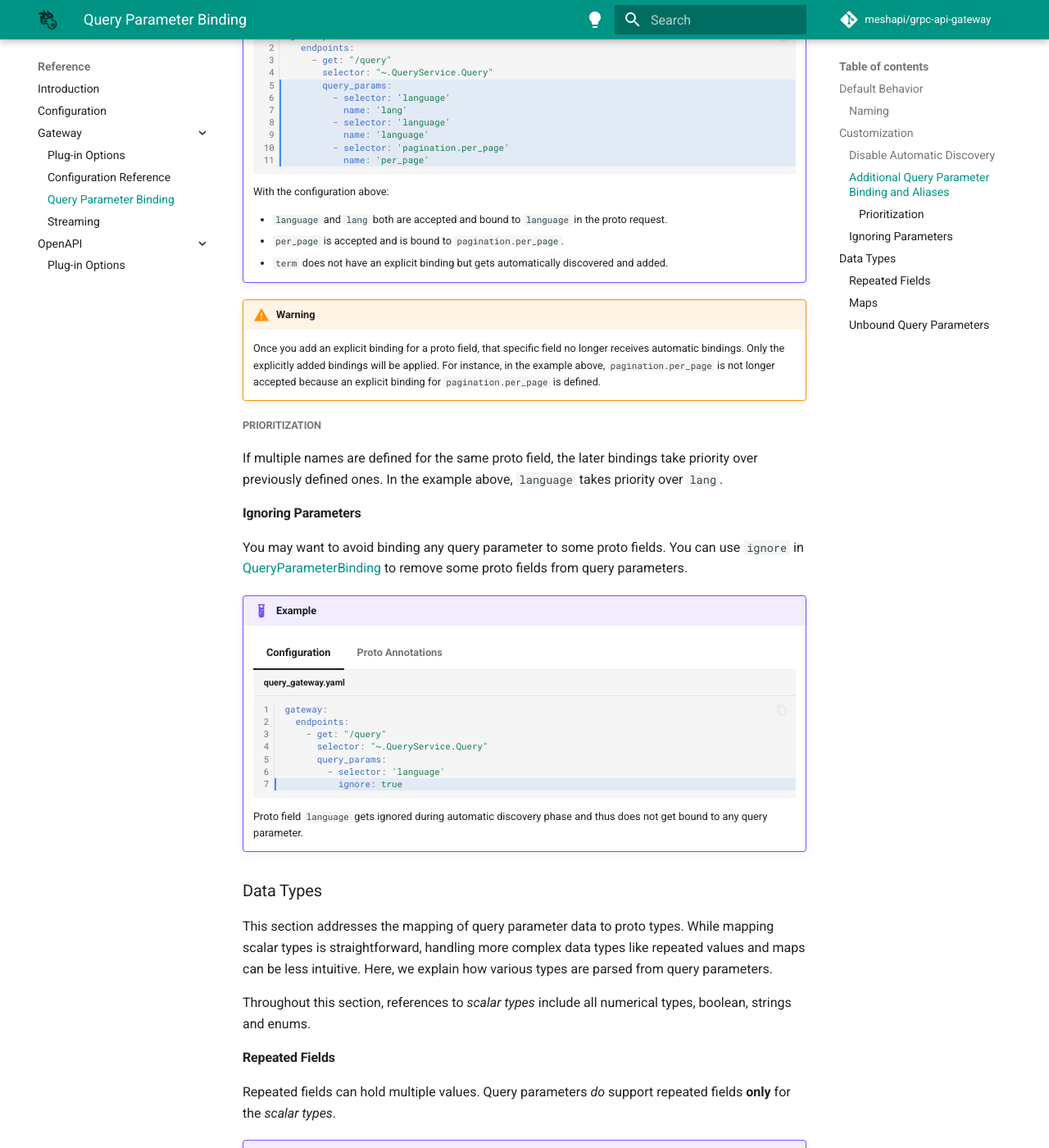
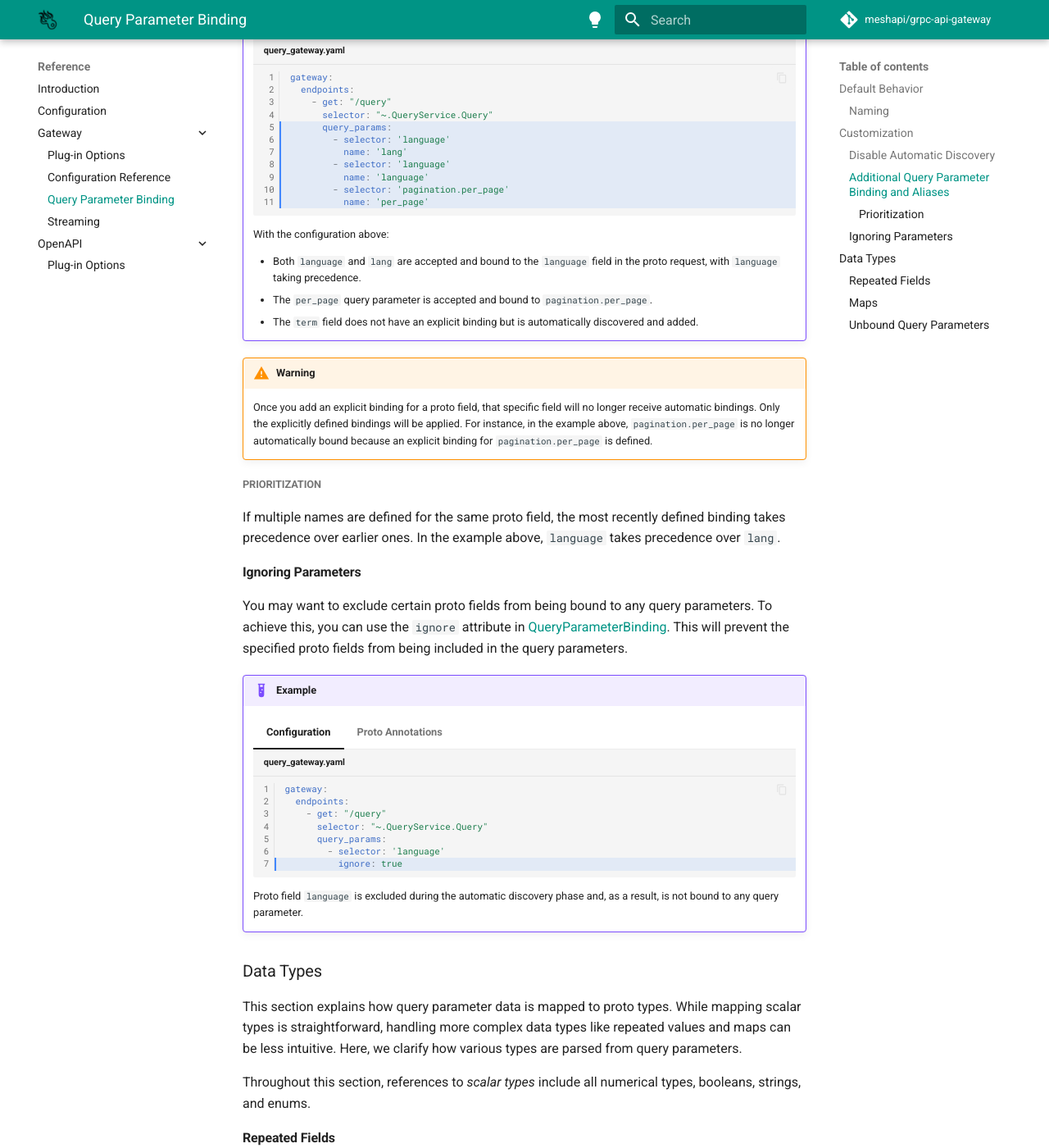
Before and after one commit to meshapi/grpc-api-gateway, an MkDocs documentation site: the page built from docs/reference/grpc/query.md, in a window 1280 px wide and 1400 px high, scrolled down 2019 px. Shown: the whole window at 82% size. Built offline with MkDocs 1.6.1 and Material for MkDocs 9.7.7, drawn with Linux system fonts in a browser that asks for light colours; comment, search, counter and statistics services are not loaded; some of the changed text lies outside the part shown.

Commit message:
improve grpc docs

````diff
--- a/docs/reference/grpc/query.md
+++ b/docs/reference/grpc/query.md
@@ -1,19 +1,14 @@
 # Query Parameter Binding
 
-It is important to understand how query parameters get processed by the gRPC Gateway
-so you are aware of the logic and can customize your API based on your needs.
+Understanding how query parameters are processed by the gRPC Gateway is crucial for customizing your API to meet specific needs.
 
 ### Default Behavior
 
-In each [EndpointConfig](/grpc-api-gateway/reference/grpc/config),
-any proto field from the request message that is not already bound to path parameters or HTTP body
-automatically gets bound to query parameters.
-
+In each [EndpointConfig](/grpc-api-gateway/reference/grpc/config), any proto field from the request message that is not already bound to path parameters or the HTTP body is automatically bound to query parameters.
 
 #### Naming
 
-By default, the name of these query parameters are the proto names
-and the nested fields contain the parent fields name followed by a dot.
+By default, the names of these query parameters are derived from the proto field names. For nested fields, the name is constructed by concatenating the parent field name with the nested field name, separated by a dot.
 
 !!! example
     Consider the following proto messages where `Request` is the request message:
@@ -30,7 +25,8 @@
     ```
 
     Assuming neither are captured by path parameters or the HTTP body,
-    query parameters `some_input` and `options.case_sensitive` get bound to the proto message.
+    query parameters `some_input` and `options.case_sensitive` will be
+    bound to the corresponding fields in the proto message.
 
 
 ### Customization
@@ -39,9 +35,7 @@
 
 #### Disable Automatic Discovery
 
-In [EndpointConfig](/grpc-api-gateway/reference/grpc/config),
-you can disable the automatic discovery and binding of query parameters.
-Doing so means for that specific endpoint binding, only explicitly defined query parameter bindings are considered.
+In [EndpointConfig](/grpc-api-gateway/reference/grpc/config), you have the option to disable the automatic discovery and binding of query parameters. When this feature is disabled for a specific endpoint, only the query parameter bindings that are explicitly defined will be considered.
 
 
 === "Configuration"
@@ -65,17 +59,17 @@
     }
     ```
 
-Some applications of using this setting:
+Some practical uses of this setting include:
 
-* Use custom name for all query parameters.
-* Only expose parts of the proto message to the HTTP request.
+* Assigning custom names to all query parameters.
+* Restricting the exposure of certain parts of the proto message to the HTTP request.
 
 
 #### Additional Query Parameter Binding and Aliases
 
-If you would like to use a custom name for a query parameter or allow multiple names (aliases) for the same message field, you can explicitly define query parameter to request proto message field binding.
+To use custom names for query parameters or to allow multiple names (aliases) for the same message field, you can explicitly define the query parameter to request proto message field binding.
 
-Using `query_params` in [EndpointConfig](/grpc-api-gateway/reference/grpc/config), you can add multiple [QueryParameterBinding](/grpc-api-gateway/reference/grpc/config/#queryparameterbinding) objects.
+By utilizing `query_params` in [EndpointConfig](/grpc-api-gateway/reference/grpc/config), you can add multiple [QueryParameterBinding](/grpc-api-gateway/reference/grpc/config/#queryparameterbinding) objects.
 
 !!! example
     Consider request proto message below:
@@ -90,10 +84,10 @@
         PageOptions pagination = 3;
     }
     ```
-    Assume we would like to:
+    Assume we want to achieve the following:
 
-    1. Accept either `language` or `lang` (in order of priority)
-    2. Use `per_page` instead of `pagination.per_page` which is the default name.
+    1. Allow both `language` and `lang` as query parameters, with `language` taking precedence.
+    2. Use `per_page` as the query parameter name instead of the default `pagination.per_page`.
 
     === "Configuration"
         ```yaml title="query_gateway.yaml" linenums="1" hl_lines="5-11"
@@ -128,26 +122,24 @@
 
     With the configuration above:
 
-    * `language` and `lang` both are accepted and bound to `language` in the proto request.
-    * `per_page` is accepted and is bound to `pagination.per_page`.
-    * `term` does not have an explicit binding but gets automatically discovered and added.
+    * Both `language` and `lang` are accepted and bound to the `language` field in the proto request, with `language` taking precedence.
+    * The `per_page` query parameter is accepted and bound to `pagination.per_page`.
+    * The `term` field does not have an explicit binding but is automatically discovered and added.
 
 !!! warning
-    Once you add an explicit binding for a proto field, that specific field no longer receives automatic bindings.
-    Only the explicitly added bindings will be applied.
-    For instance, in the example above, `pagination.per_page` is not longer accepted because an
+    Once you add an explicit binding for a proto field, that specific field will no longer receive automatic bindings.
+    Only the explicitly defined bindings will be applied.
+    For instance, in the example above, `pagination.per_page` is no longer automatically bound because an
     explicit binding for `pagination.per_page` is defined.
 
 ##### Prioritization
 
-If multiple names are defined for the same proto field, the later bindings take priority over previously defined ones.
-In the example above, `language` takes priority over `lang`.
+If multiple names are defined for the same proto field, the most recently defined binding takes precedence over earlier ones.
+In the example above, `language` takes precedence over `lang`.
 
 #### Ignoring Parameters
 
-You may want to avoid binding any query parameter to some proto fields.
-You can use `ignore` in [QueryParameterBinding](/grpc-api-gateway/reference/grpc/config/#queryparameterbinding) to remove
-some proto fields from query parameters.
+You may want to exclude certain proto fields from being bound to any query parameters. To achieve this, you can use the `ignore` attribute in [QueryParameterBinding](/grpc-api-gateway/reference/grpc/config/#queryparameterbinding). This will prevent the specified proto fields from being included in the query parameters.
 
 !!! example
 
@@ -176,21 +168,17 @@
         }
         ```
 
-    Proto field `language` gets ignored during automatic discovery phase and
-    thus does not get bound to any query parameter.
+    Proto field `language` is excluded during the automatic discovery phase and, as a result, is not bound to any query parameter.
 
 ### Data Types
 
-This section addresses the mapping of query parameter data to proto types.
-While mapping scalar types is straightforward, handling more complex data types
-like repeated values and maps can be less intuitive.
-Here, we explain how various types are parsed from query parameters.
+This section explains how query parameter data is mapped to proto types. While mapping scalar types is straightforward, handling more complex data types like repeated values and maps can be less intuitive. Here, we clarify how various types are parsed from query parameters.
 
-Throughout this section, references to _scalar types_ include all numerical types, boolean, strings and enums.
+Throughout this section, references to _scalar types_ include all numerical types, booleans, strings, and enums.
 
 #### Repeated Fields
 
-Repeated fields can hold multiple values. Query parameters _do_ support repeated fields __only__ for the _scalar types_.
+Repeated fields can hold multiple values. Query parameters support repeated fields only for scalar types.
 
 !!! example
     ```proto
@@ -202,19 +190,18 @@
     `?names=value1&names=value2&names=value3` gets mapped to `["value1", "value2", "value3"]`.
 
 !!! info
-    Commas in the value do not act as a separator and is instead read as part of the value.
+    Commas in the value do not act as a separator and are instead read as part of the value.
 
     In the example above, `?names=value1,value2` gets mapped to `["value1,value2"]`.
 
 #### Maps
 
-Map types are also supported if both the key and the value are _scalar types_.
-HTTP query parameter is `field_name[key]=value`.
+Map types are also supported if both the key and the value are scalar types. The HTTP query parameter format is `field_name[key]=value`.
 
 !!! example
     ```proto
     message Request {
-        map<string,string> metadata = 1;
+        map<string, string> metadata = 1;
     }
     ```
 
@@ -222,4 +209,4 @@
 
 #### Unbound Query Parameters
 
-All unbound query parameters get ignored without generating any error.
+All unbound query parameters are ignored without generating any errors.
````
Also changed, not shown: docs/reference/grpc/cli.md (+16 -16 lines), docs/reference/grpc/config.md (+30 -36 lines), docs/reference/grpc/streaming.md (+44 -82 lines), docs/reference/intro.md (+10 -4 lines).
